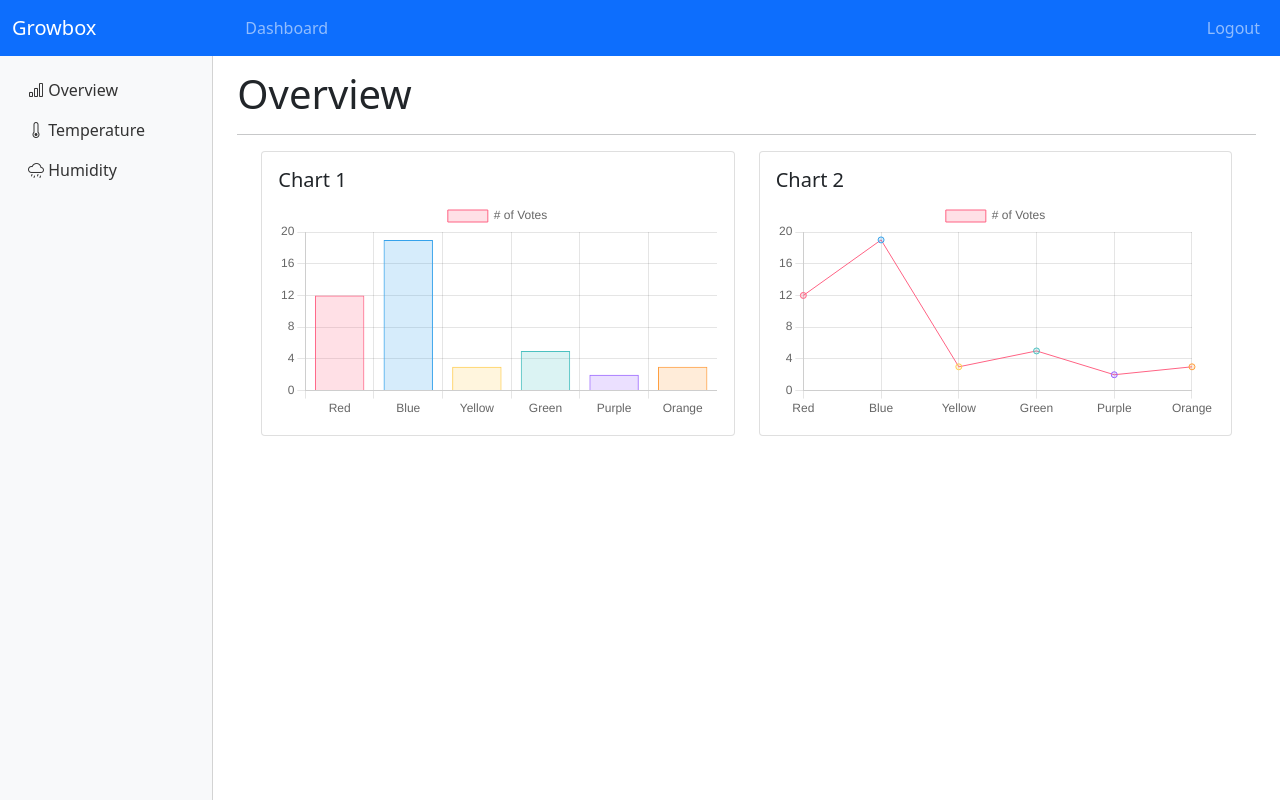
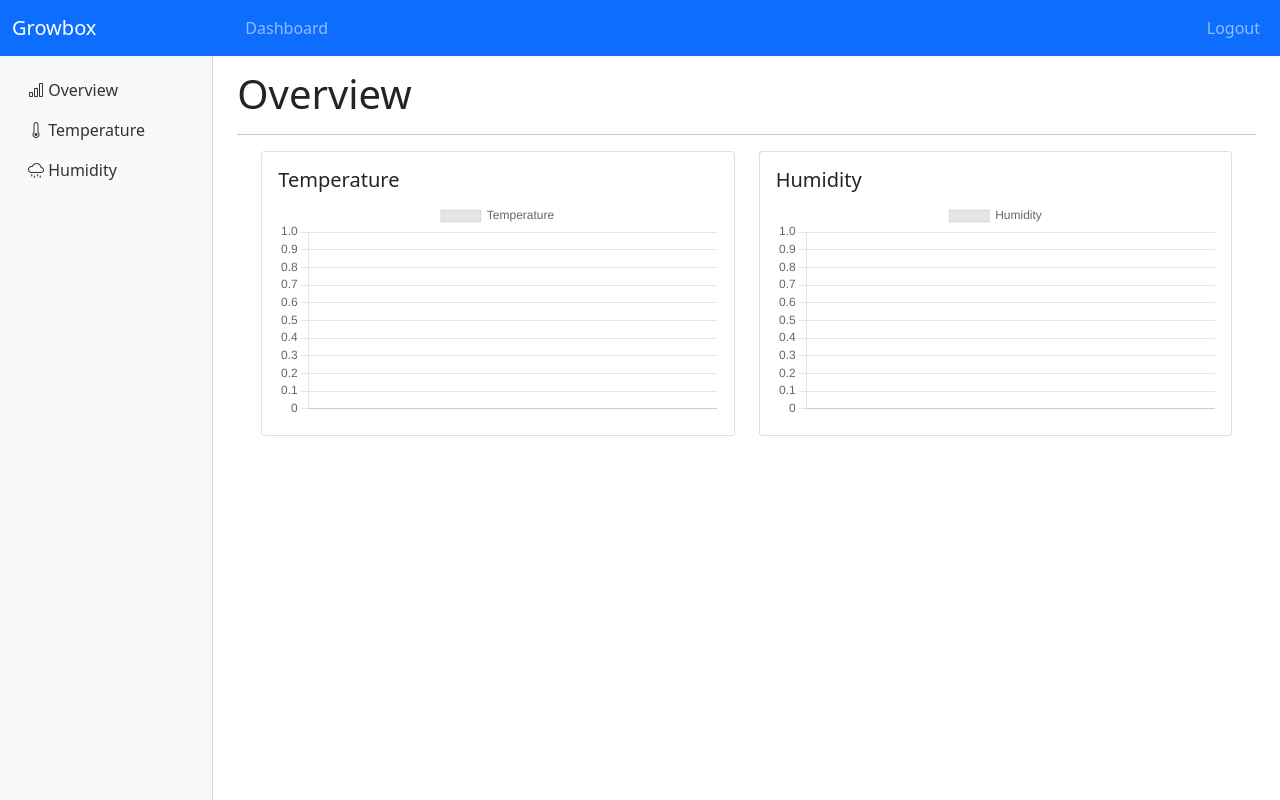
Before and after one commit to kpaule/growbox, a Flask app: page /dashboard/ in a window 1280 px wide. Run offline with Flask 2, Linux system fonts and the light colour scheme; the visitor is signed in with stand-in values (Sample User, id 1); data that the repository does not hold is empty; some libraries are stand-ins or nearby versions.

Commit message:
display database in chart.js

```diff
--- a/growbox/home/routes.py
+++ b/growbox/home/routes.py
@@ -1,19 +1,43 @@
+from growbox.models import HumidityFloor, HumidityWall, TemperatureFloor, TemperatureWall
 from flask import Blueprint, render_template
 from flask_login import login_required
 
 home = Blueprint("home", __name__)
 
+
 @home.route('/dashboard/')
 @home.route('/dashboard/overview/')
 @login_required
 def dashboard():
-    return render_template("dashboard_overview.html")
+    temp_floor = TemperatureFloor.query.all()
+    temp_floor_data = [x.temperature for x in temp_floor]
+    temp_floor_date = [x.date.strftime("%A, %d. %B %Y %I:%M%p") for x in temp_floor]
+    temp_wall = TemperatureWall.query.all()
+    temp_wall_data = [x.temperature for x in temp_wall]
+    temp_wall_date = [x.date.strftime("%A, %d. %B %Y %I:%M%p") for x in temp_wall]
+    humi_floor = HumidityFloor.query.all()
+    humi_floor_data = [x.humidity for x in humi_floor]
+    humi_floor_date = [x.date.strftime("%A, %d. %B %Y %I:%M%p") for x in humi_floor]
+    humi_wall = HumidityWall.query.all()
+    humi_wall_data = [x.humidity for x in humi_wall]
+    humi_wall_date = [x.date.strftime("%A, %d. %B %Y %I:%M%p") for x in humi_wall]
+    return render_template("dashboard_overview.html",
+                           temp_floor_data=temp_floor_data,
+                           temp_floor_date=temp_floor_date,
+                           temp_wall_data=temp_wall_data,
+                           temp_wall_date=temp_wall_date,
+                           humi_floor_data=humi_floor_data,
+                           humi_floor_date=humi_floor_date,
+                           humi_wall_data=humi_wall_data,
+                           humi_wall_date=humi_wall_date)
+
 
 @home.route('/dashboard/temperature/')
 @login_required
 def dashboard_temperature():
     return render_template("dashboard_temperature.html")
 
+
 @home.route('/dashboard/humidity/')
 @login_required
 def dashboard_humidity():
--- /dev/null
+++ b/growbox/static/chart_humi.js
@@ -0,0 +1,21 @@
+function initHumidityChart(humi_floor_data, humi_floor_date) {
+    var ctx = document.getElementById('humidityChart');
+    var humidityChart = new Chart(ctx, {
+        type: 'line',
+        data: {
+            labels: humi_floor_date,
+            datasets: [{
+                label: 'Humidity',
+                data: humi_floor_data,
+                borderWidth: 1
+            }]
+        },
+        options: {
+            scales: {
+                y: {
+                    beginAtZero: true
+                }
+            }
+        }
+    });
+}
--- /dev/null
+++ b/growbox/static/chart_temp.js
@@ -0,0 +1,21 @@
+function initTemperatureChart(temp_floor_data, temp_floor_date) {
+    var ctx = document.getElementById('temperatureChart');
+    var temperatureChart = new Chart(ctx, {
+        type: 'line',
+        data: {
+            labels: temp_floor_date,
+            datasets: [{
+                label: 'Temperature',
+                data: temp_floor_data,
+                borderWidth: 1
+            }]
+        },
+        options: {
+            scales: {
+                y: {
+                    beginAtZero: true
+                }
+            }
+        }
+    });
+}
--- a/growbox/templates/dashboard_overview.html
+++ b/growbox/templates/dashboard_overview.html
@@ -9,44 +9,11 @@
             <div class="col-lg-6">
                 <div class="card">
                     <div class="card-body">
-                        <h5 class="card-title">Chart 1</h5>
-                        <canvas id="myChart0"></canvas>
-                        <script>
-                        var ctx = document.getElementById('myChart0');
-                        var myChart = new Chart(ctx, {
-                            type: 'bar',
-                            data: {
-                                labels: ['Red', 'Blue', 'Yellow', 'Green', 'Purple', 'Orange'],
-                                datasets: [{
-                                    label: '# of Votes',
-                                    data: [12, 19, 3, 5, 2, 3],
-                                    backgroundColor: [
-                                        'rgba(255, 99, 132, 0.2)',
-                                        'rgba(54, 162, 235, 0.2)',
-                                        'rgba(255, 206, 86, 0.2)',
-                                        'rgba(75, 192, 192, 0.2)',
-                                        'rgba(153, 102, 255, 0.2)',
-                                        'rgba(255, 159, 64, 0.2)'
-                                    ],
-                                    borderColor: [
-                                        'rgba(255, 99, 132, 1)',
-                                        'rgba(54, 162, 235, 1)',
-                                        'rgba(255, 206, 86, 1)',
-                                        'rgba(75, 192, 192, 1)',
-                                        'rgba(153, 102, 255, 1)',
-                                        'rgba(255, 159, 64, 1)'
-                                    ],
-                                    borderWidth: 1
-                                }]
-                            },
-                            options: {
-                                scales: {
-                                    y: {
-                                        beginAtZero: true
-                                    }
-                                }
-                            }
-                        });
+                        <h5 class="card-title">Temperature</h5>
+                        <canvas id="temperatureChart"></canvas>
+                        <script type="text/javascript" src="{{ url_for('static', filename='chart_temp.js') }}"></script>
+                        <script type="text/javascript">
+                            initTemperatureChart( {{ temp_floor_data|safe }}, {{ temp_floor_date|safe }} );
                         </script>
                     </div>
                 </div>
@@ -54,44 +21,11 @@
             <div class="col-lg-6">
                 <div class="card">
                     <div class="card-body">
-                        <h5 class="card-title">Chart 2</h5>
-                        <canvas id="myChart1"></canvas>
-                        <script>
-                        var ctx = document.getElementById('myChart1');
-                        var myChart = new Chart(ctx, {
-                            type: 'line',
-                            data: {
-                                labels: ['Red', 'Blue', 'Yellow', 'Green', 'Purple', 'Orange'],
-                                datasets: [{
-                                    label: '# of Votes',
-                                    data: [12, 19, 3, 5, 2, 3],
-                                    backgroundColor: [
-                                        'rgba(255, 99, 132, 0.2)',
-                                        'rgba(54, 162, 235, 0.2)',
-                                        'rgba(255, 206, 86, 0.2)',
-                                        'rgba(75, 192, 192, 0.2)',
-                                        'rgba(153, 102, 255, 0.2)',
-                                        'rgba(255, 159, 64, 0.2)'
-                                    ],
-                                    borderColor: [
-                                        'rgba(255, 99, 132, 1)',
-                                        'rgba(54, 162, 235, 1)',
-                                        'rgba(255, 206, 86, 1)',
-                                        'rgba(75, 192, 192, 1)',
-                                        'rgba(153, 102, 255, 1)',
-                                        'rgba(255, 159, 64, 1)'
-                                    ],
-                                    borderWidth: 1
-                                }]
-                            },
-                            options: {
-                                scales: {
-                                    y: {
-                                        beginAtZero: true
-                                    }
-                                }
-                            }
-                        });
+                        <h5 class="card-title">Humidity</h5>
+                        <canvas id="humidityChart"></canvas>
+                        <script type="text/javascript" src="{{ url_for('static', filename='chart_humi.js') }}"></script>
+                        <script type="text/javascript">
+                            initHumidityChart( {{ humi_floor_data|safe }}, {{ humi_floor_date|safe }} );
                         </script>
                     </div>
                 </div>
```
